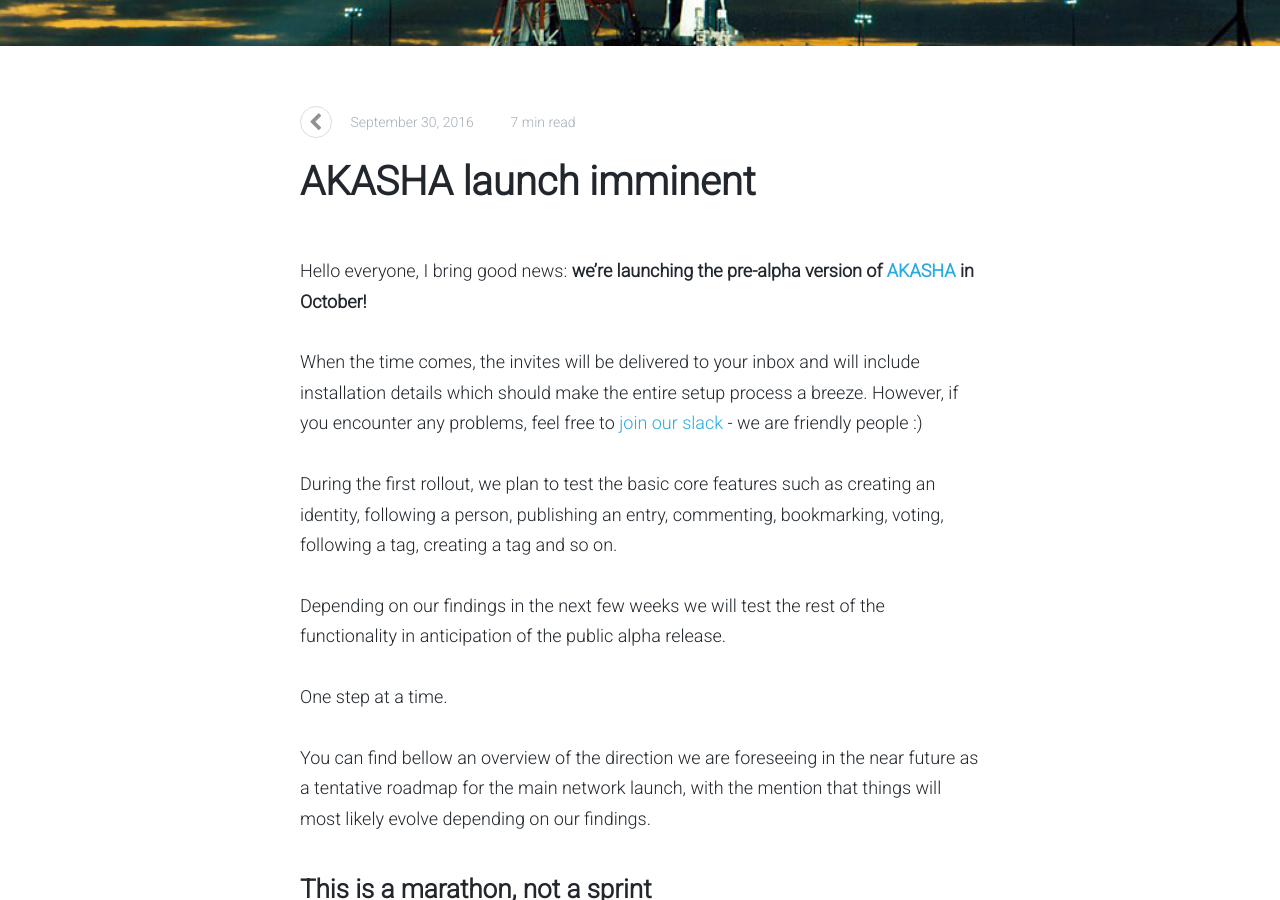
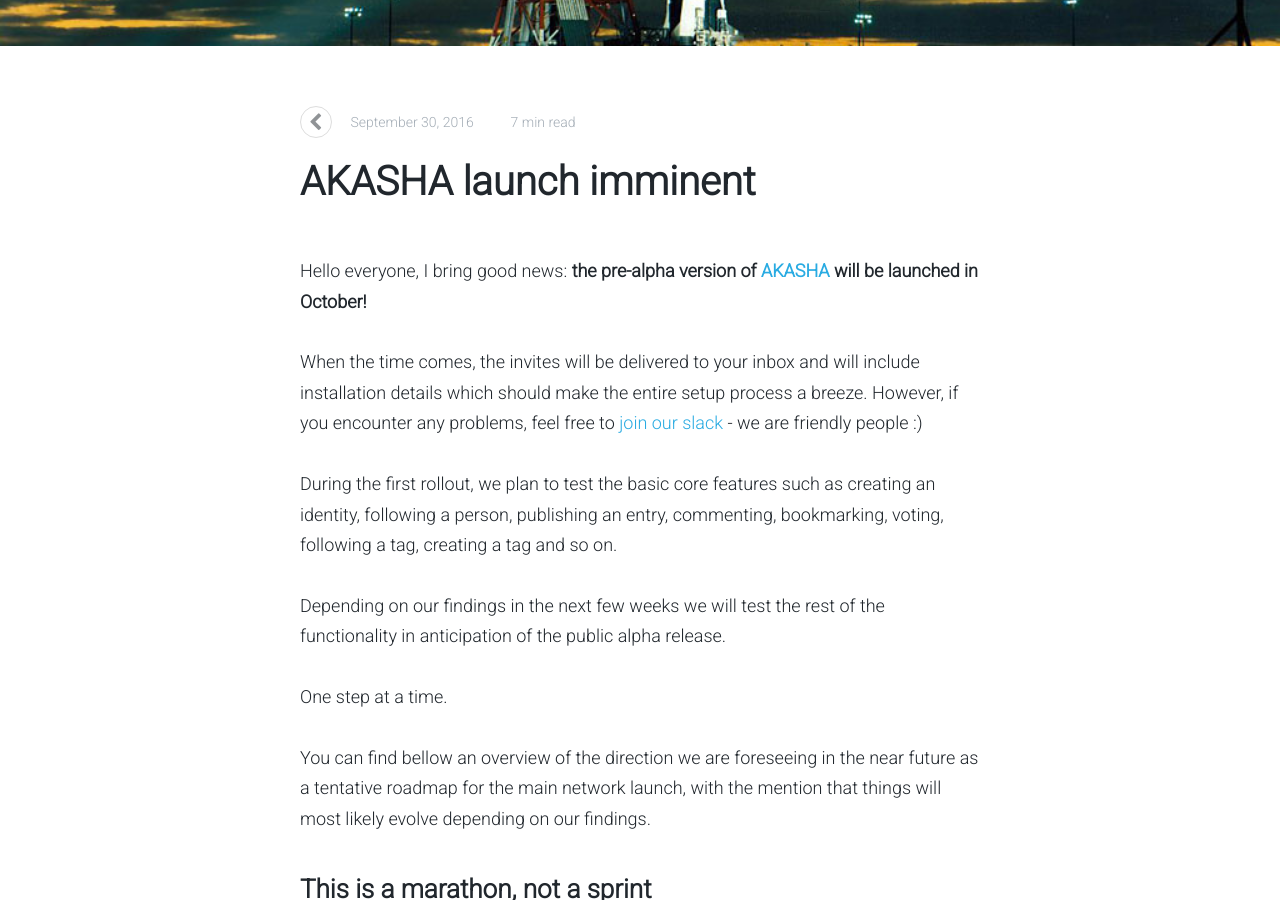
Before and after one commit to AKASHAorg/blog.akasha.world, a Jekyll site: the page built from _posts/2016-09-30-launch-imminent.md, in a window 1280 px wide and 900 px high, scrolled down 494 px. Built offline with Jekyll 4.4.1, drawn with Linux system fonts in a browser that asks for light colours; comment, search, counter and statistics services are not loaded.

Commit message:
Update 2016-09-30-launch-imminent.md

```diff
--- a/_posts/2016-09-30-launch-imminent.md
+++ b/_posts/2016-09-30-launch-imminent.md
@@ -9,7 +9,7 @@ comments: true
 tags: AKASHA, Ethereum, IPFS, Alpha, Raiden, Metamask, Light-Client
 draft: true
 ---
-Hello everyone, I bring good news: **we’re launching the pre-alpha version of [AKASHA](http://akasha.world/){:target="_blank"} in October!**
+Hello everyone, I bring good news: **the pre-alpha version of [AKASHA](http://akasha.world/){:target="_blank"} will be launched in October!**
 
 When the time comes, the invites will be delivered to your inbox and will include installation details which should make the entire setup process a breeze. However, if you encounter any problems, feel free to [join our slack](http://akasha-slack.herokuapp.com/){:target="_blank"} - we are friendly people :)
 
```
